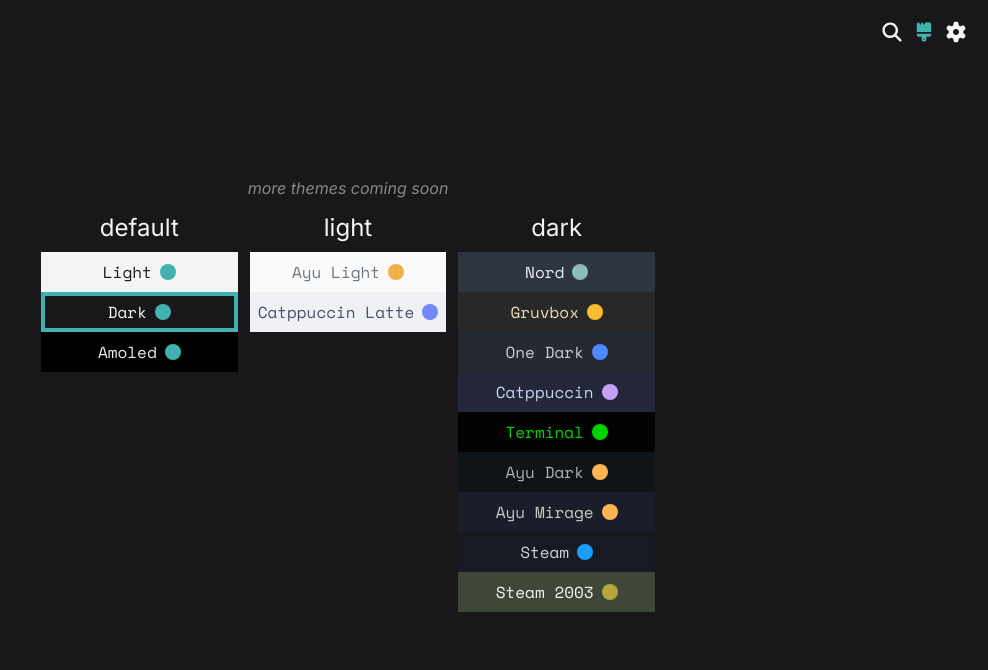
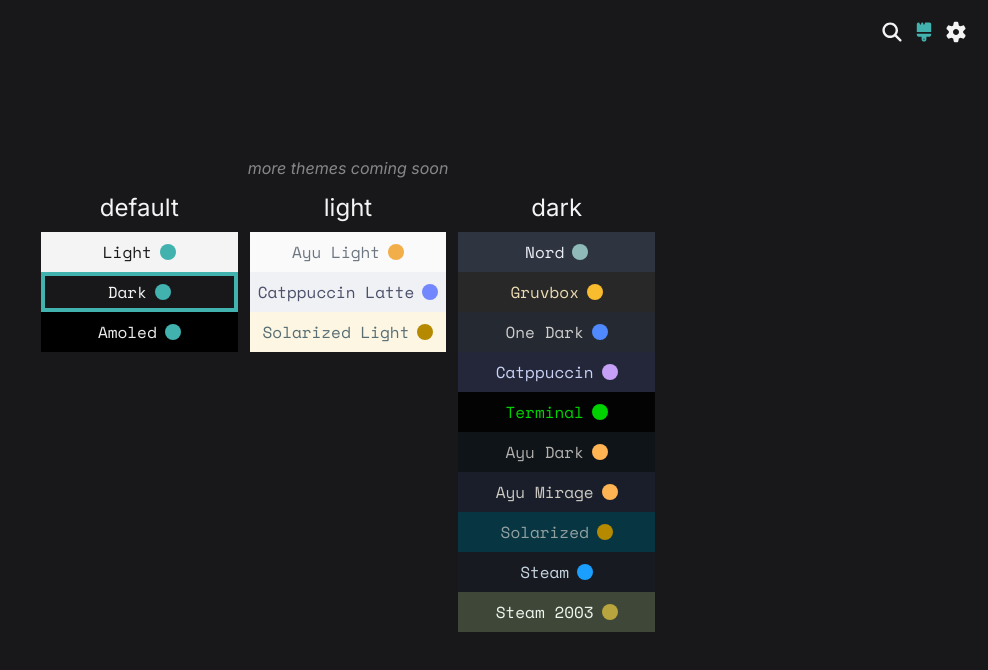
Before and after one commit to gabors0/unduck-startpage, a SvelteKit app: page /themes in a window 1280 px wide. Shown: the top 670 px of the page, without its empty margins (292-1280 px from the left). Built offline with nearby package versions, Linux system fonts and the light colour scheme.

Commit message:
solarized theme

```diff
--- a/src/app.css
+++ b/src/app.css
@@ -151,3 +151,15 @@
   --color-background: #3f4738;
   --color-text: #eff6ee;
 }
+
+[data-theme="solarized"] {
+  --color-accent: #b58a00;
+  --color-background: #073542;
+  --color-text: #93a1a1;
+}
+
+[data-theme="solarized-light"] {
+  --color-accent: #b58a00;
+  --color-background: #fdf6e3;
+  --color-text: #576e74;
+}
--- a/src/lib/stores/theme.ts
+++ b/src/lib/stores/theme.ts
@@ -14,7 +14,9 @@ export type Theme =
   | "ayu-dark"
   | "ayu-mirage"
   | "steam"
-  | "steam-old";
+  | "steam-old"
+  | "solarized"
+  | "solarized-light";
 
 const getInitialTheme = (): Theme => {
   if (typeof window !== "undefined") {
@@ -33,7 +35,9 @@ const getInitialTheme = (): Theme => {
       stored === "ayu-dark" ||
       stored === "ayu-mirage" ||
       stored === "steam" ||
-      stored === "steam-old"
+      stored === "steam-old" ||
+      stored === "solarized" ||
+      stored === "solarized-light"
     ) {
       return stored;
     }
--- a/src/routes/themes/+page.svelte
+++ b/src/routes/themes/+page.svelte
@@ -82,6 +82,22 @@
           themeName="catppuccin-light"
           themeTitle="Catppuccin Latte"
           active={$theme === 'catppuccin-light'}
+        />
+      </label>
+
+            <input
+        type="radio"
+        id="theme-solarized-light"
+        name="theme"
+        value="solarized-light"
+        class="sr-only peer"
+        bind:group={$theme}
+      />
+      <label for="theme-solarized-light" class="cursor-pointer">
+        <Theme
+          themeName="solarized-light"
+          themeTitle="Solarized Light"
+          active={$theme === 'solarized-light'}
         />
       </label>
     </section>
@@ -197,6 +213,22 @@
         />
       </label>
 
+            <input
+        type="radio"
+        id="theme-solarized"
+        name="theme"
+        value="solarized"
+        class="sr-only peer"
+        bind:group={$theme}
+      />
+      <label for="theme-solarized" class="cursor-pointer">
+        <Theme
+          themeName="solarized"
+          themeTitle="Solarized"
+          active={$theme === 'solarized'}
+        />
+      </label>
+
       <input
         type="radio"
         id="theme-steam"
```
